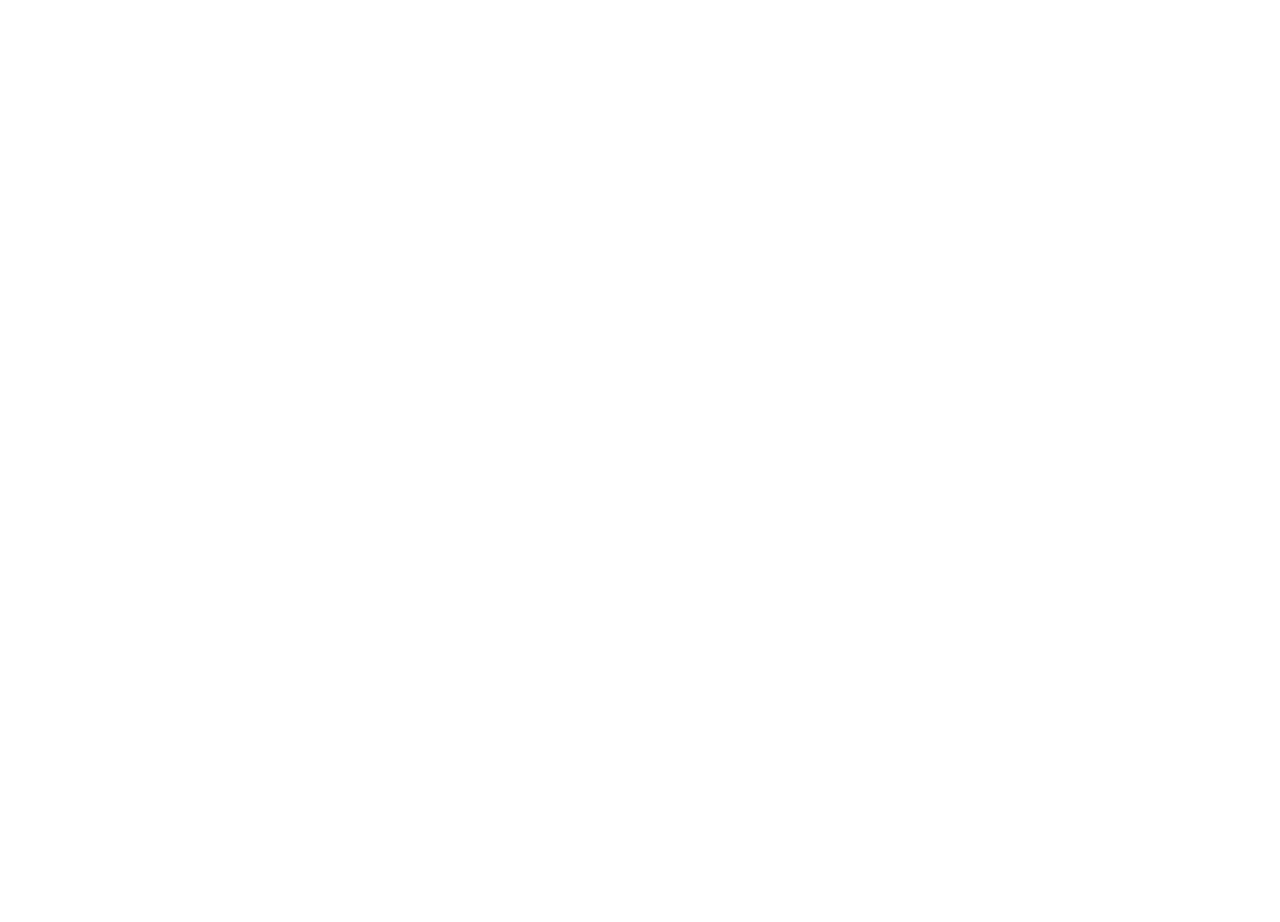
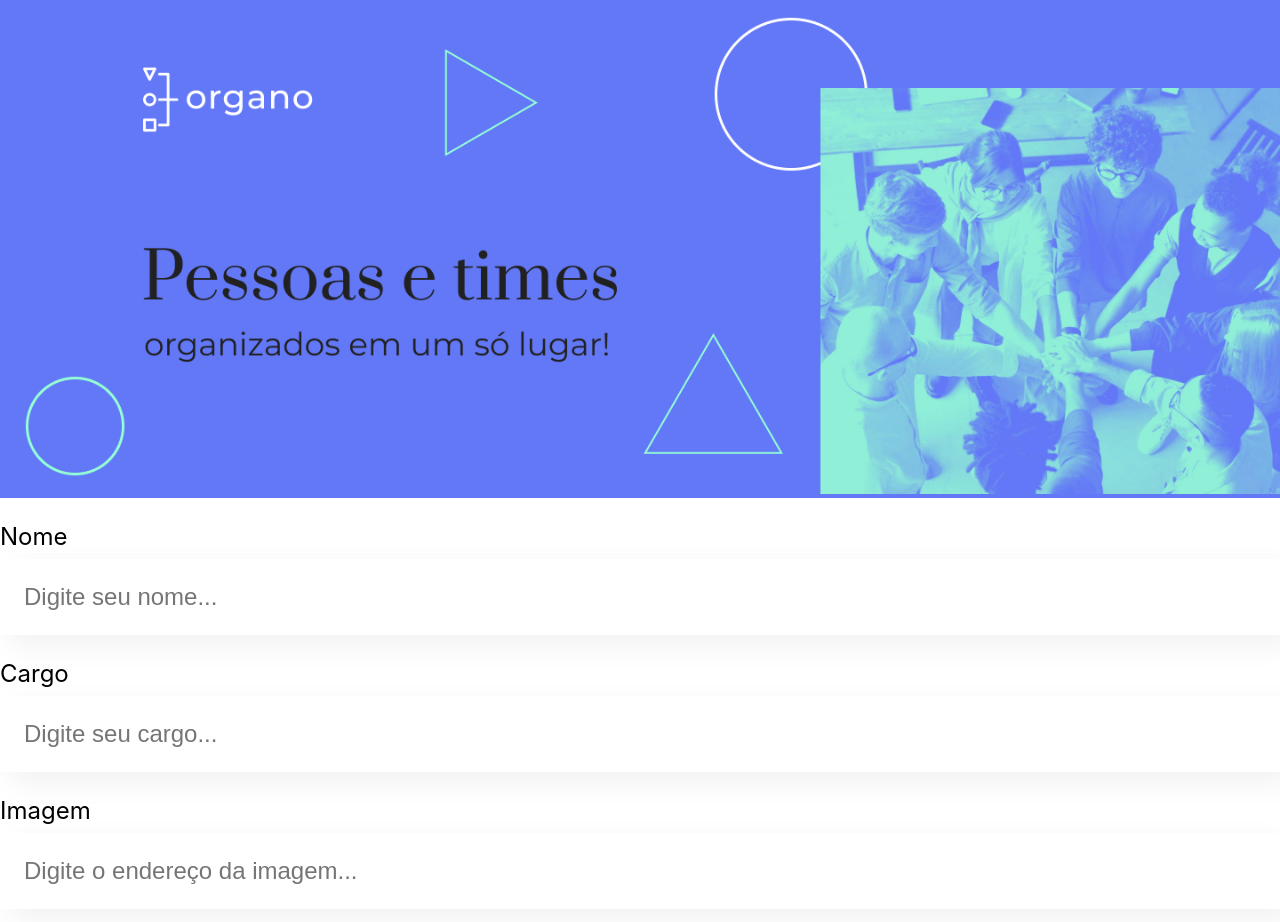
Before and after one commit to Kauapy/organo, a React (Create React App) app: page / in a window 1280 px wide. Shown: the top 922 px of the page. Before the commit the page ends 800 px from the top, so only its background shows below. Built offline with nearby package versions, Linux system fonts and the light colour scheme.

Commit message:
Criando caixas de input

```diff
--- a/src/App.css
+++ /dev/null
@@ -1,38 +0,0 @@
-.App {
-  text-align: center;
-}
-
-.App-logo {
-  height: 40vmin;
-  pointer-events: none;
-}
-
-@media (prefers-reduced-motion: no-preference) {
-  .App-logo {
-    animation: App-logo-spin infinite 20s linear;
-  }
-}
-
-.App-header {
-  background-color: #282c34;
-  min-height: 100vh;
-  display: flex;
-  flex-direction: column;
-  align-items: center;
-  justify-content: center;
-  font-size: calc(10px + 2vmin);
-  color: white;
-}
-
-.App-link {
-  color: #61dafb;
-}
-
-@keyframes App-logo-spin {
-  from {
-    transform: rotate(0deg);
-  }
-  to {
-    transform: rotate(360deg);
-  }
-}
--- a/src/App.js
+++ b/src/App.js
@@ -1,9 +1,13 @@
-import './App.css';
 import React from 'react';
+import Banner from './componentes/Banner/Banner';
+import CampoTexto from './componentes/CampoTexto';
 function App() {
   return (
     <div>
-
+      <Banner></Banner>
+      <CampoTexto label="Nome" placeholder="Digite seu nome"></CampoTexto>
+      <CampoTexto label="Cargo" placeholder="Digite seu cargo"></CampoTexto>
+      <CampoTexto label="Imagem" placeholder="Digite o endereço da imagem"></ CampoTexto>
     </div>
   );
 }
--- /dev/null
+++ b/src/componentes/Banner/Banner.css
@@ -0,0 +1,8 @@
+.banner{
+    background-color: #6278f7;
+    text-align: center;
+}
+
+.banner img{
+    max-width: 100%;
+}
--- /dev/null
+++ b/src/componentes/Banner/Banner.js
@@ -0,0 +1,10 @@
+import './Banner.css';
+import React from 'react';
+function Banner(){
+    // JSX
+    return (
+        <header className='banner'> <img src="/imagens/banner.png" alt="O banner principal da página do Organo"></img></header>
+    );
+}
+
+export default Banner;
--- /dev/null
+++ b/src/componentes/CampoTexto/CampoTexto.css
@@ -0,0 +1,18 @@
+.campo-texto{
+    margin: 24px 0 24px 0;
+}
+
+.campo-texto label{
+    display: block;
+    margin-bottom: 8px;
+    font-size: 24px;
+}
+
+.campo-texto input{
+    box-shadow: 10px 10px 30px rgba(0,0,0,0.06);
+    width: 100%;
+    border: none;
+    font-size: 24px;
+    padding: 24px;
+    box-sizing: border-box;
+}
--- /dev/null
+++ b/src/componentes/CampoTexto/index.js
@@ -0,0 +1,14 @@
+import './CampoTexto.css';
+const CampoTexto = (props) => {
+
+    const placeholderModificada = `${props.placeholder}...`
+
+    return(
+        <div className="campo-texto">
+            <label>{props.label}</label>
+            <input placeholder={placeholderModificada}></input>
+        </div>
+    );
+}
+
+export default CampoTexto;
```
Also changed, not shown: src/Banner/Banner.js (deleted, +0 -8 lines), 1 other file (tests, documents, lock files or other folders).
